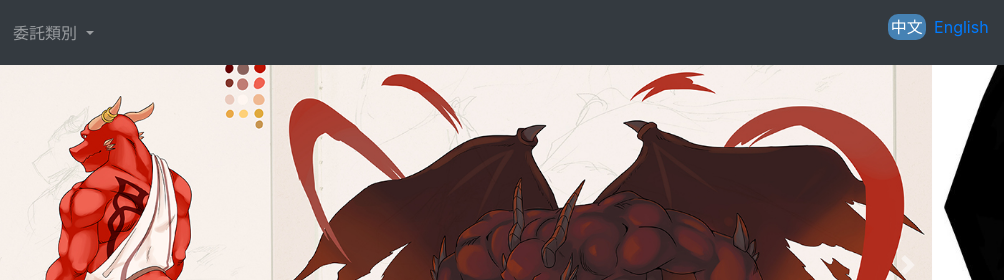
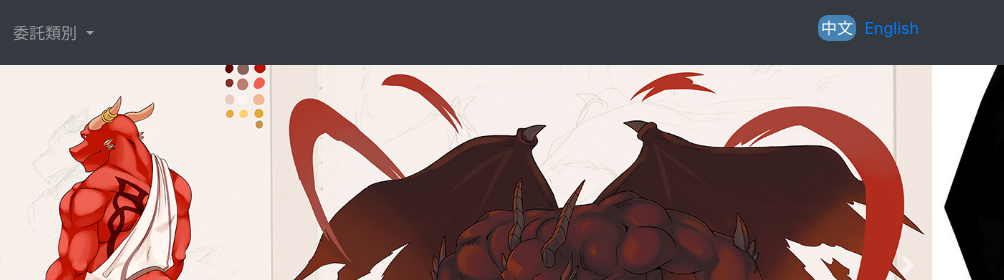
Before and after one commit to r000tmnt/Park_corner, a website: page index.html in a window 1280 px wide. Shown: the top 280 px of the page, 276-1280 px from the left. Drawn offline with nearby package versions, Linux system fonts and the light colour scheme.

Commit message:
調整 語言切換 的位置，方便RWD

```diff
--- a/index.html
+++ b/index.html
@@ -15,14 +15,15 @@
   </head>
   <body>
 
-    <div class="lang">
-      <a href="#zh" language="zh" class="changeLan active">中文</a>
-      <a href="#eng" class="changeLan" language="eng">English</a>
-    </div>
-
     <!--NavBar-->
     <section class="bg-dark">
       <div class="container">
+
+        <div class="lang">
+          <a href="#zh" language="zh" class="changeLan active">中文</a>
+          <a href="#eng" class="changeLan" language="eng">English</a>
+        </div>
+
         <nav class="navbar navbar-expand-lg navbar-dark bg-dark">
           <a class="navbar-brand logo" href="#">
             <img width="100px" src="images/ParkCorner_logo_white.png" alt="Not found">
--- a/sass/index.scss
+++ b/sass/index.scss
@@ -55,8 +55,8 @@ body{
     background-color: #f8f9fa!important;
 
     .lang{
-        padding: 1.2vw;
         float: right;
+        margin-top: 2vh;
         .active{
             border-radius: 10px;
             background-color: steelblue;
@@ -200,10 +200,6 @@ body{
     }
 
     @include large{
-        .lang{
-            padding: 2.7vw;
-        }
-
         #Commission_Detail{
             margin-top: 7vh;
         }
```
Also changed, not shown: css/index.css, 1 other file.
